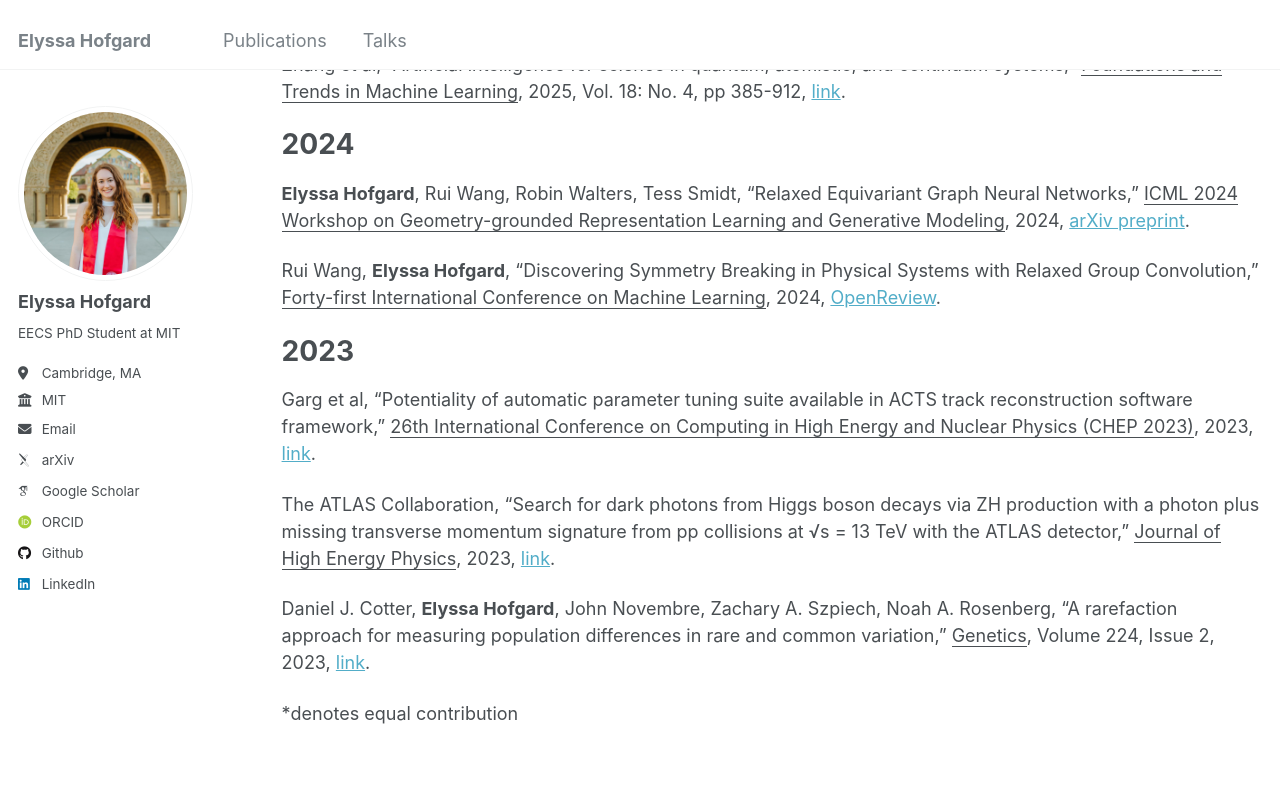
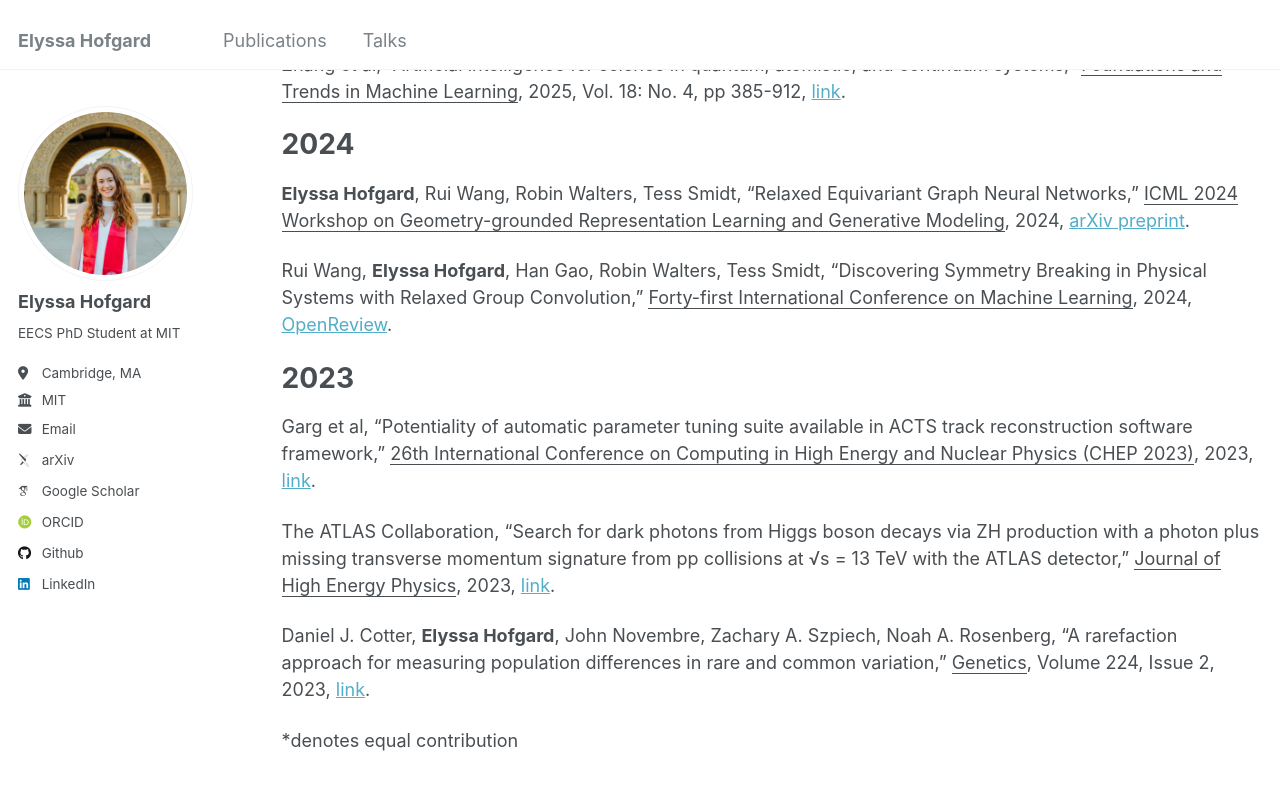
Before and after one commit to ehofgard/ehofgard.github.io, a Jekyll site: the page built from _pages/publications.md, in a window 1280 px wide and 900 px high, scrolled down 308 px. Shown: the top 790 px of the window. Built offline with Jekyll 4.4.1, drawn with Linux system fonts in a browser that asks for light colours; some web fonts are replaced.

Commit message:
fixing publication

```diff
--- a/_pages/publications.md
+++ b/_pages/publications.md
@@ -17,7 +17,7 @@ Zhang et al, "Artificial intelligence for science in quantum, atomistic, and con
 
 **Elyssa Hofgard**, Rui Wang, Robin Walters, Tess Smidt, "Relaxed Equivariant Graph Neural Networks," <ins>ICML 2024 Workshop on Geometry-grounded Representation Learning and Generative Modeling</ins>, 2024, [arXiv preprint](https://arxiv.org/abs/2407.20471).
 
-Rui Wang, **Elyssa Hofgard**, "Discovering Symmetry Breaking in Physical Systems with Relaxed Group Convolution," <ins>Forty-first International Conference on Machine Learning</ins>, 2024, [OpenReview](https://openreview.net/forum?id=59oXyDTLJv).
+Rui Wang, **Elyssa Hofgard**, Han Gao, Robin Walters, Tess Smidt, "Discovering Symmetry Breaking in Physical Systems with Relaxed Group Convolution," <ins>Forty-first International Conference on Machine Learning</ins>, 2024, [OpenReview](https://openreview.net/forum?id=59oXyDTLJv).
 
 # 2023
 
```
